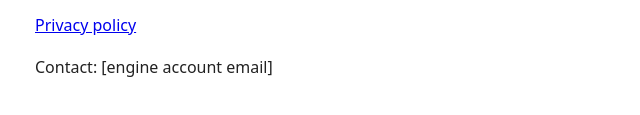
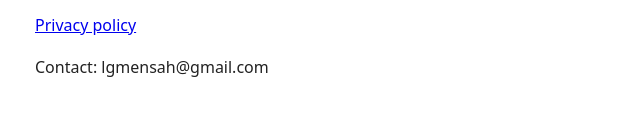
Before and after one commit to Gho5tOfL3x/escapeV-job-search-info, a plain HTML site: page index.html in a window 1280 px wide. Shown: the part 293-408 px from the top of the page, 285-925 px from the left. Drawn offline with Linux system fonts and the light colour scheme.

Commit message:
Change contact email in index.html
Updated contact email in the Job Search tool description.

```diff
--- a/index.html
+++ b/index.html
@@ -15,6 +15,6 @@
 <p>It reads public job listings and job alert emails, scores how well each posting fits, and places the results in a Google Sheet and Google Docs that the tool itself creates. It does not apply to jobs, post anything, or send email to anyone other than its owner.</p>
 <p>The tool is not offered to the public and has no sign-up.</p>
 <p><a href="privacy.html">Privacy policy</a></p>
-<p>Contact: [engine account email]</p>
+<p>Contact: lgmensah@gmail.com</p>
 </body>
 </html>
```
